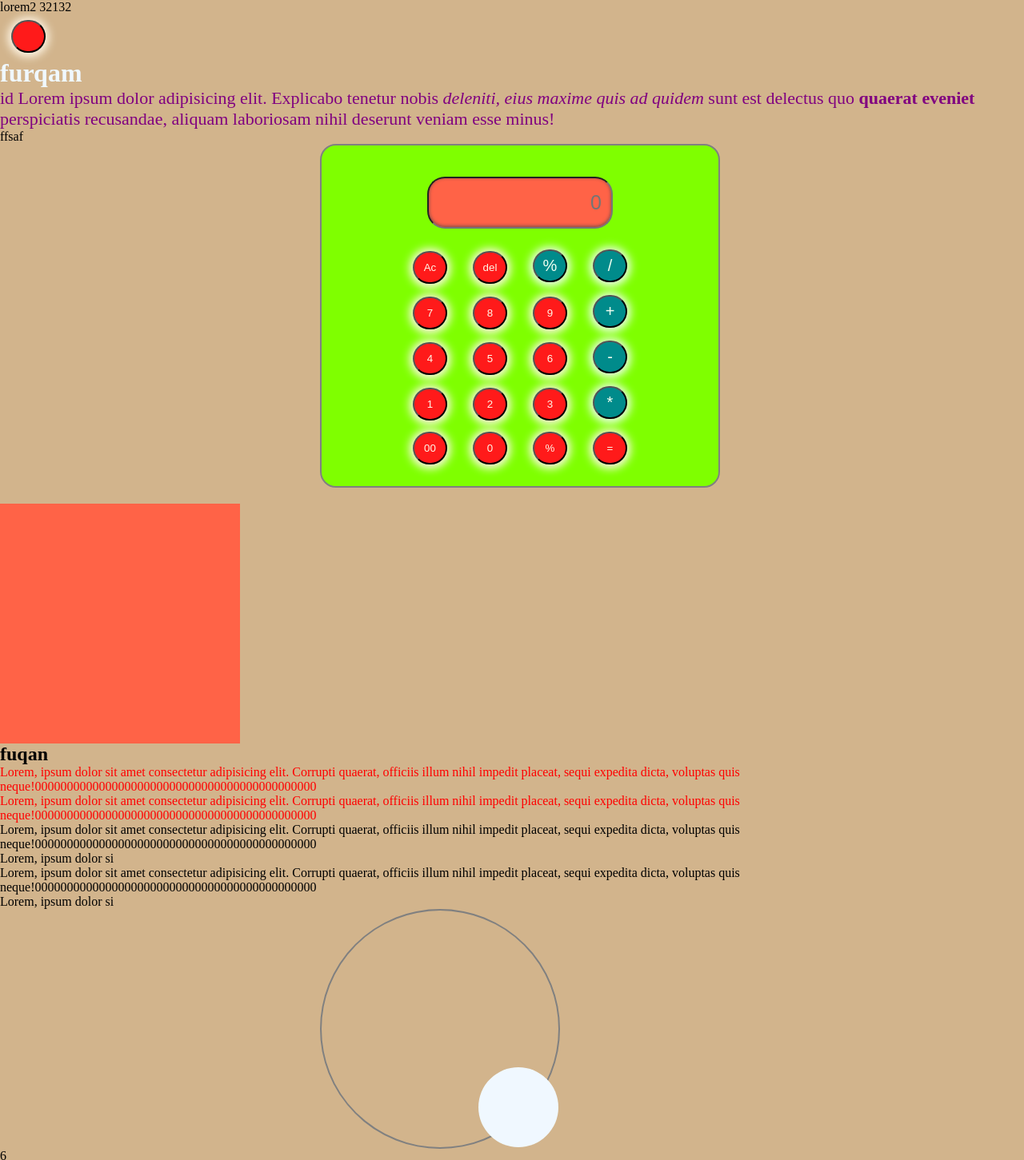
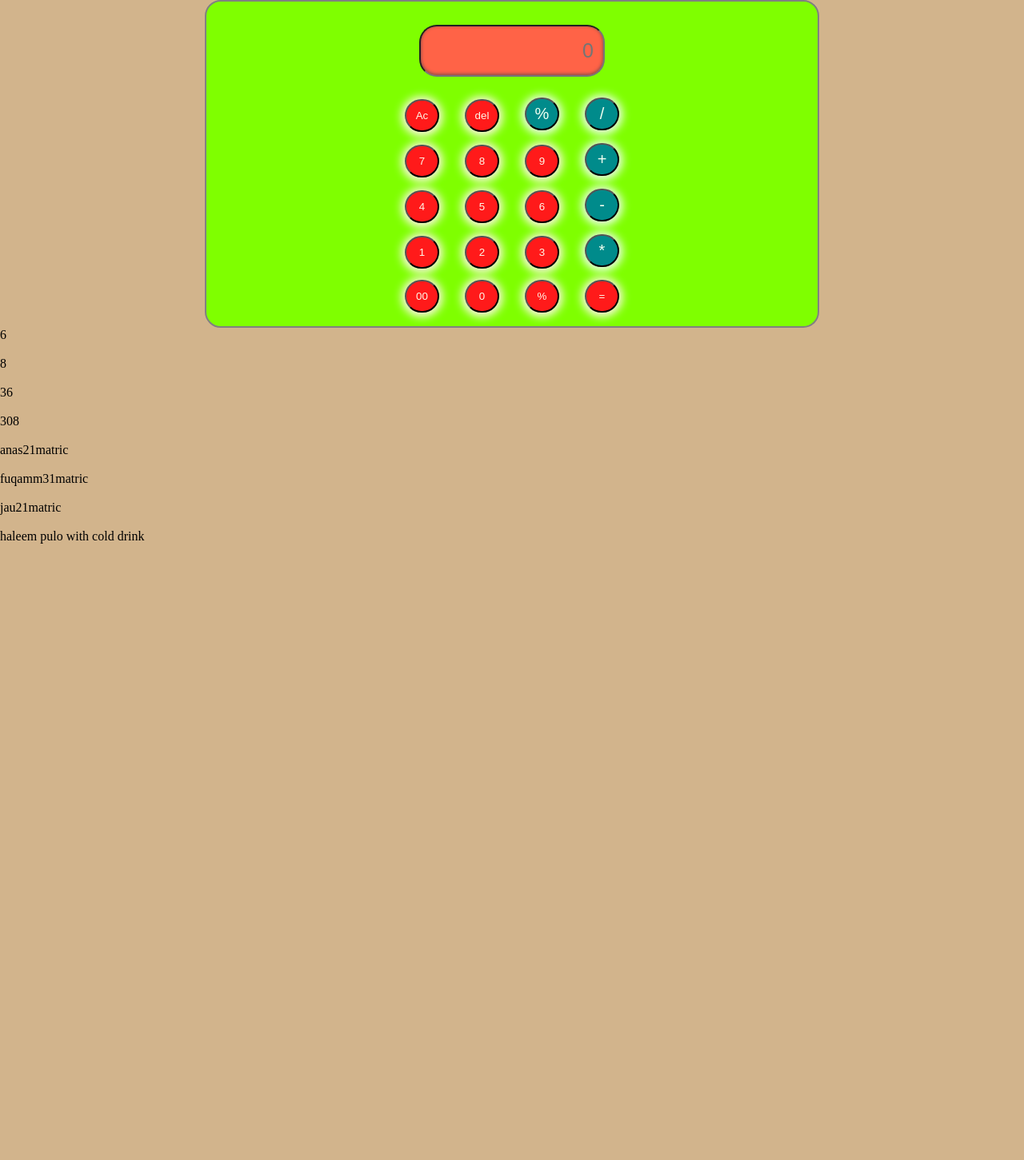
Before and after one commit to SyedAbdullahFurqan/Calcutor, a plain HTML site: page ff.html in a window 1280 px wide. Shown: the top 1451 px of the page at 80% size. After the commit the page ends 800 px from the top, so only its background shows below. Drawn offline with Linux system fonts and the light colour scheme; no server answers.

Commit message:
Commit message

```diff
--- a/ff.html
+++ b/ff.html
@@ -7,16 +7,14 @@
 
 </head>
 
-<p id="pop">lorem2 32132</p>
-<button id="opps"></button>
 
 
 
 <body id="header">
     <div id="container">
-<h1 class="sd" id="abc">furqam</h1>
-<p id="faf"> id Lorem ipsum dolor <bold sit amet, consectetur></bold> adipisicing elit. Explicabo tenetur nobis <i> deleniti, eius maxime quis ad quidem  </i>  sunt est delectus quo <b> quaerat eveniet </b>  perspiciatis recusandae, aliquam laboriosam nihil deserunt veniam esse minus!</p>
-<p class="sd">ffsaf</p>
+<h1 class="sd" id="abc"></h1>
+<p id="faf"> </p>
+<p class="sd"></p>
 
 </div>
 <section id="cal">
@@ -62,46 +60,10 @@
 
 </div>
 </section>
-<div class="box4">
-
-    <div class="cc">
-
-    </div>
-</div>
 
 
 
 
-
-<div class="cont">
-<h2>fuqan</h2>
-<p>Lorem, ipsum dolor sit amet consectetur adipisicing elit. Corrupti quaerat, officiis illum nihil impedit placeat, sequi expedita dicta, voluptas quis neque!00000000000000000000000000000000000000000000 </p>
-
-<p>Lorem, ipsum dolor sit amet consectetur adipisicing elit. Corrupti quaerat, officiis illum nihil impedit placeat, sequi expedita dicta, voluptas quis neque!00000000000000000000000000000000000000000000 </p>
-
-
-</div>
-
-<p>Lorem, ipsum dolor sit amet consectetur adipisicing elit. Corrupti quaerat, officiis illum nihil impedit placeat, sequi expedita dicta, voluptas quis neque!00000000000000000000000000000000000000000000 </p>
-
-<p>Lorem, ipsum dolor si
-
-<div class="box2">
-
-    <p>Lorem, ipsum dolor sit amet consectetur adipisicing elit. Corrupti quaerat, officiis illum nihil impedit placeat, sequi expedita dicta, voluptas quis neque!00000000000000000000000000000000000000000000 </p>
-
-    <p>Lorem, ipsum dolor si
-
-
-</div>
-
-
-<div class="box3">
-
-    <div class="cc1">
-
-    </div>
-</div>
 
 
 
--- a/ff.js
+++ b/ff.js
@@ -241,6 +241,7 @@ console.log(store)
 store.forEach(e => {
     console.log(e)
 e.addEventListener('click',(f)=>{
+      let value = f.target.innerHTML;
 if(f.target.innerHTML==='del'){
 
 string=string.substring(0,string.length-1)
@@ -254,7 +255,17 @@ input.value = string;
 string=eval(string)
 input.value=string
 }
+ else if (['+', '-', '*', '/', '%'].includes(value)) {
+      // Prevent operator as first input
+      if (string === '') return;
 
+      // Prevent two operators in a row
+      let lastChar = string[string.length - 1];
+      if (['+', '-', '*', '/', '%'].includes(lastChar)) return;
+
+      string += value;
+      input.value = string;
+    }
 else{
 
 string+= f.target.innerHTML;
--- a/fs.css
+++ b/fs.css
@@ -43,12 +43,14 @@ eqaul {
 
 background-color:chartreuse;
     display: flex;
-justify-content: center;
+justify-items: center;
 border-radius: 20px;
 align-items: center;
-width: 500px;
-margin-left: 400px;
-padding: 20px;
+margin: auto;
+justify-content: center;
+width: 60%;
+
+padding:10px;
 flex-direction: column;
 }
 
@@ -122,6 +124,7 @@ input#box {
     background-color: tomato;
     color: rgb(17, 239, 43);
     font-size: 40px;
+    width: 100%;
     font-family: 'Courier New', Courier, monospace;
     font-weight: 800;
     text-transform: capitalize;
@@ -170,42 +173,3 @@ border-radius: 50%;
 .sa{
     color: aliceblue;
 }
-
-
-@keyframes sad {
-    from{
-transform: rotate(0);
-    }
- to{
-    transform: rotate(360deg);
-
-
- }
-}
-
-
-
-
-@keyframes fur {
-
-
-    0%,100% {
-        transform: translate(0, 0);
-
-    }
-
-    25% {
-        transform: translate(200px, 0);
-
-    }
-
-    51% {
-        transform: translate(200px,200px);
-
-    }
-
-    75% {
-        transform: translate(0,200px);
-
-    }
-}
```
